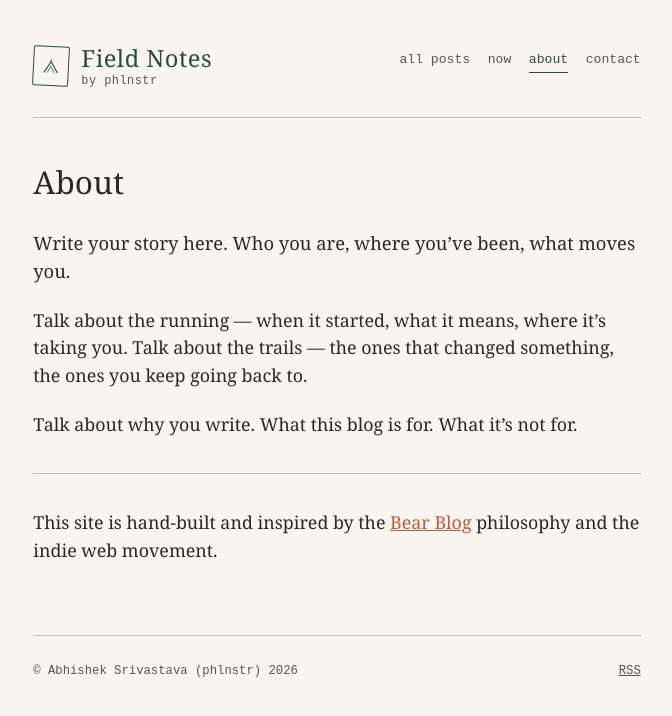
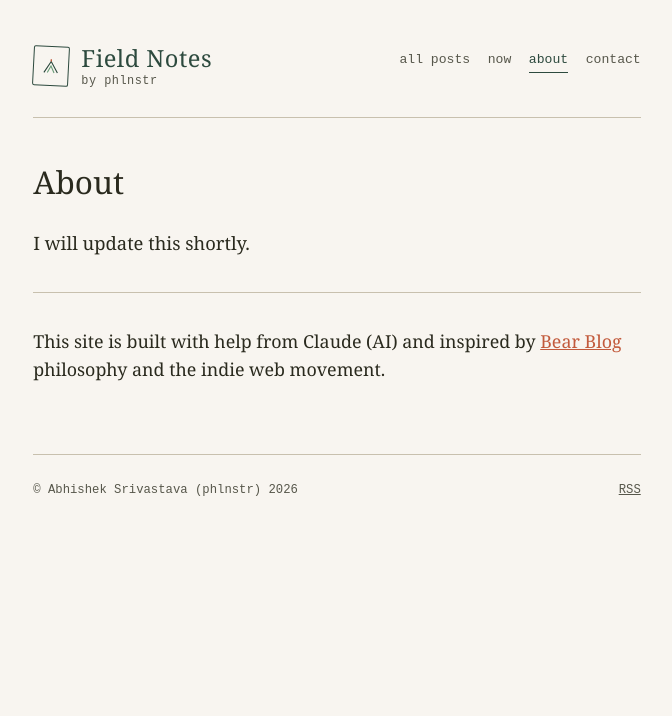
Before and after one commit to phlnstr/phlnstr.in, a Jekyll site: the page built from about.md, in a window 1280 px wide. Shown: the top 716 px of the page, without its empty margins (303-975 px from the left). Built offline with Jekyll 4.4.1, drawn with Linux system fonts in a browser that asks for light colours.

Commit message:
Update about.md

```diff
--- a/about.md
+++ b/about.md
@@ -5,14 +5,8 @@ description: About Abhishek Srivastava.
 permalink: /about.html
 ---
 
-<!-- EDIT THIS — write your bio. You can use Markdown (easier) or HTML (works too). -->
-
-Write your story here. Who you are, where you've been, what moves you.
-
-Talk about the running — when it started, what it means, where it's taking you. Talk about the trails — the ones that changed something, the ones you keep going back to.
-
-Talk about why you write. What this blog is for. What it's not for.
+I will update this shortly.
 
 ---
 
-This site is hand-built and inspired by the [Bear Blog](https://bearblog.dev) philosophy and the indie web movement.
+This site is built with help from Claude (AI) and inspired by [Bear Blog](https://bearblog.dev) philosophy and the indie web movement.
```
